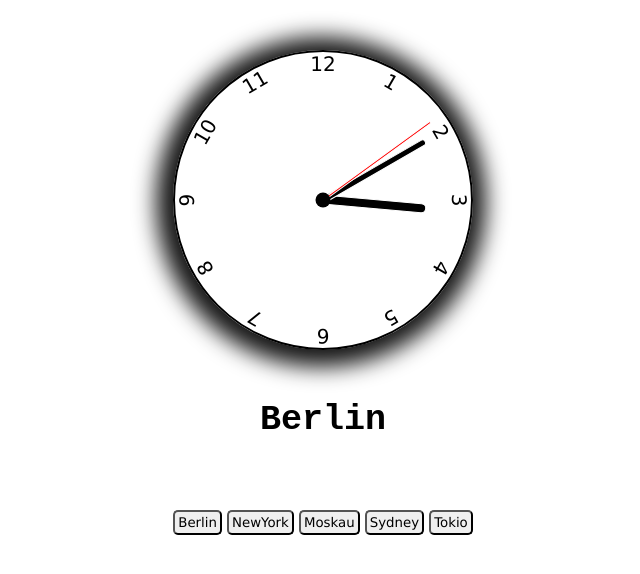
After one commit to AlexandrIampolskiy/portfolio5000, a PHP site: page /Projekte/P3-Clock/index.html in a window 1280 px wide. The commit adds this page. Shown: the top 574 px of the page, without its empty margins (317-957 px from the left). Run offline with PHP 8.4, Linux system fonts and the light colour scheme.

Commit message:
Add files via upload

```diff
--- a/Projekte/P2-Cards/script.js
+++ b/Projekte/P2-Cards/script.js
@@ -7,6 +7,7 @@ const CARDS_IN_PAIR = 2;
 const ALL_CARDS = NUMBER_OF_PAIRS * CARDS_IN_PAIR;
 let cards = [0, 1, 2, 3, 4, 5, 6, 7, 8, 9, 10, 11, 12, 13, 14, 15, 16, 17, 18, 19, 20];
 let sort = cards.sort((a, b) => 0.5 - Math.random());
+
 
 /* btn fürs neuladen der (random)Karten */
 let btn_reload = document.querySelector('#btn_reload');
@@ -185,6 +186,11 @@ btn_next.onclick = function() {
     let option0 = document.querySelector('.option0');
     option0.classList.add('hidden');
 }
+
+function hide() {
+    btn_next.classList.ads('hidden');
+}
+
 
 
 
--- /dev/null
+++ b/Projekte/P3-Clock/index.html
@@ -0,0 +1,47 @@
+<!DOCTYPE html>
+<html lang="en">
+<head>
+    <meta charset="UTF-8">
+    <meta name="viewport" content="width=device-width, initial-scale=1.0">
+    <link rel="stylesheet" href="style.css">
+    <title>clock</title>
+</head>
+<body>
+    <div class="clock">
+        <div class="arrow hour" id ="data-hour-arrow"></div>
+        <div class="arrow min" id="data-min-arrow"></div>
+        <div class="arrow sec" id ="data-sec-arrow"></div>
+        <div class="number number1">1</div>
+        <div class="number number2">2</div>
+        <div class="number number3">3</div>
+        <div class="number number4">4</div>
+        <div class="number number5">5</div>
+        <div class="number number6">6</div>
+        <div class="number number7">7</div>
+        <div class="number number8">8</div>
+        <div class="number number9">9</div>
+        <div class="number number10">10</div>
+        <div class="number number11">11</div>
+        <div class="number number12">12</div>
+    </div>
+    <div class="city">Berlin</div>
+
+    <div class="btns">
+        <input type="button" value="Berlin" onclick="setTimeOffset(0, 'Berlin')">
+        <input type="button" value="NewYork" onclick="setTimeOffset(-6, 'New York')">
+        <input type="button" value="Moskau" onclick="setTimeOffset(2, 'Moskau')">
+        <input type="button" value="Sydney" onclick="setTimeOffset(10, 'Sydney')">
+        <input type="button" value="Tokio" onclick="setTimeOffset(8, 'Tokio')">
+
+    </div>
+
+        <!-- <input type="button" value="add Cty" onclick="visible()">
+        <div class="addDetails hidden">
+            <input type="text" class="cityName">
+            <input type="number" max = 12 min = -12 class="timeZone">
+            <input type="button" value="OK" onclick="hide(), addCity()">
+        </div> -->
+
+    <script src="script.js"></script>
+</body>
+</html>
--- /dev/null
+++ b/Projekte/P3-Clock/script.js
@@ -0,0 +1,91 @@
+
+const hourArrow = document.querySelector('#data-hour-arrow');
+const minArrow = document.querySelector('#data-min-arrow');
+const secArrow = document.querySelector('#data-sec-arrow');
+const btns = document.querySelectorAll('input[type="button"]');
+
+let timeOffset = 0;
+
+
+function init() {
+    const currentLocalDate = new Date();
+    currentDate = new Date(
+        2020,
+        11,
+        13,
+        (currentLocalDate.getHours() + timeOffset) % 24,
+        currentLocalDate.getMinutes(),
+        currentLocalDate.getSeconds()
+    );
+}
+
+function setClock() {
+    const sec = (currentDate.getSeconds() + 1) % 60;
+    currentDate.setSeconds(sec);
+    if (currentDate.getSeconds() == 0) {
+        const mins = (currentDate.getMinutes() + 1) % 60;
+        currentDate.setMinutes(mins);
+    }
+    if (currentDate.getMinutes() == 0){
+        const hours = (currentDate.getHours() + 1) % 24;
+        currentDate.setHours(hours);
+    }
+
+    const secRatio = currentDate.getSeconds() / 60;
+    const minRatio = currentDate.getMinutes() / 60;
+    const hourRatio = (minRatio + currentDate.getHours()) / 12;
+
+    setRotation(hourArrow, hourRatio);
+    setRotation(minArrow, minRatio);
+    setRotation(secArrow, secRatio);
+}
+
+function setRotation(element, rotationRatio) {
+    element.style.setProperty('--rotation', (rotationRatio * 360) % 360);
+}
+
+function setTimeOffset(offset, city) {
+    let cityName = document.querySelector('.city');
+    cityName.innerHTML = city;
+    btns.forEach(element => element.disabled = true);
+    btns.forEach(element => element.style = "display: none");
+    hourArrow.classList.add('hack');
+    timeOffset = offset;
+    init();
+    setTimeout(
+        () => {
+            hourArrow.classList.remove('hack');
+            btns.forEach(element => element.disabled = false);
+            btns.forEach(element => element.style = "display: visible");
+        }, 2000);
+}
+
+/* function hide() {
+    let addDetails = document.querySelector('.addDetails');
+    addDetails.classList.add('hidden');
+}
+
+function visible() {
+    let addDetails = document.querySelector('.addDetails');
+    addDetails.classList.remove('hidden');
+}
+
+function addCity() {
+    let parent_element = document.querySelector('.btns')
+    let cityName = document.querySelector('.cityName');
+    let timeZone = document.querySelector('.timeZone').value;
+    let new_input = document.createElement('input');
+    new_input.setAttribute('type', 'button');
+    new_input.setAttribute('value', cityName.value);
+
+
+    parent_element.appendChild(new_input);
+
+    init();
+    setClock();
+
+} */
+
+init();
+setClock();
+setInterval(setClock, 1000);
--- /dev/null
+++ b/Projekte/P3-Clock/style.css
@@ -0,0 +1,115 @@
+* {
+    margin: 0;
+    padding: 0;
+    box-sizing: border-box;
+    font-family: Verdana, Geneva, Tahoma, sans-serif;
+}
+
+.clock {
+    box-shadow: -2px 2px 22px 15px rgba(0,0,0,0.91);
+    margin: 50px auto;
+    width: 300px;
+    height: 300px;
+    background-color: rgba(255, 255, 255, .8);
+    border-radius: 50%;
+    border: 2px solid black;
+    position: relative;
+}
+
+h2 {
+    width: 100px;
+    height: 10px;
+    margin: 0 auto;
+    text-align: center;
+}
+.clock .number {
+    --rotation: 0deg;
+    position: absolute;
+    width: 100%;
+    height: 100%;
+    text-align: center;
+    transform: rotate(var(--rotation));
+    font-size: 20px;
+}
+
+.clock .number1 { --rotation: 30deg}
+.clock .number2 { --rotation: 60deg}
+.clock .number3 { --rotation: 90deg}
+.clock .number4 { --rotation: 120deg}
+.clock .number5 { --rotation: 150deg}
+.clock .number6 { --rotation: 180deg}
+.clock .number7 { --rotation: 210deg}
+.clock .number8 { --rotation: 240deg}
+.clock .number9 { --rotation: 270deg}
+.clock .number10 { --rotation: 300deg}
+.clock .number11 { --rotation: 330deg}
+
+.clock .arrow {
+    --rotation: 0;
+    position: absolute;
+    bottom: 50%;
+    left: 50%;
+    border: 1px solid white;
+    border-top-left-radius: 10px;
+    border-top-right-radius: 10px;
+    transform-origin: bottom; /* der Punkt von wo gedreht wird */
+    transform: translateX(-50%) rotate(calc(var(--rotation) * 1deg));
+    z-index: 10;
+}
+
+.clock::after {
+    content: '';
+    width: 15px;
+    height: 15px;
+    position: absolute;
+    top: 50%;
+    left: 50%;
+    background-color: black;
+    border-radius: 50%;
+    z-index: 11;
+    transform: translateX(-50%) translateY(-50%);
+}
+
+.clock .arrow.sec {
+    /* transition: all 1s; */
+    width: 3px;
+    height: 45%;
+    background-color: red;
+}
+.clock .arrow.min {
+    /* transition: all 60s; */
+    width: 7px;
+    height: 40%;
+    background-color: black;
+}
+.clock .arrow.hour {
+    /* transition: all 3600s; */
+    width: 10px;
+    height: 35%;
+    background-color: black;
+}
+
+.city {
+    text-align: center;
+    font-size: 35px;
+    font-weight: 600;
+    font-family: 'Courier New', Courier, monospace;
+}
+
+.btns {
+    text-align: center;
+    margin-top: 70px;
+}
+
+.btns input{
+border-radius: 5px;
+padding: 3px;
+}
+
+.clock .arrow.hour.hack {
+transition: all 1s;
+}
+
+.hidden {
+    display: none;
+}
```
Also changed, not shown: Projekte/P2-Cards/ididid.js (added, +120 -0 lines), Projekte/P2-Cards/index.html (+10 -5 lines), Projekte/P2-Cards/style.css (+47 -6 lines), Projekte/ProjektIMGs/clock.jpg (added), Projekte/ProjektIMGs/dice.jpg (added).
